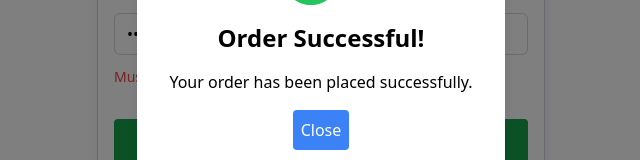
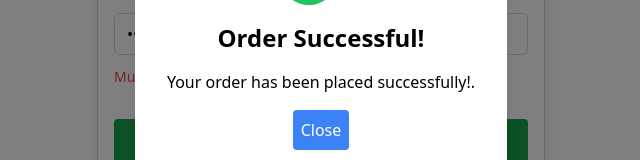
Before and after one commit to Amaljith34/Petfood-E-commerce, a React (Vite) app: page /payment in a window 1280 px wide. Both pictures are taken after typing "Sample", "Sample123" into the empty fields and a click on the button "Submit". Shown: the part 352-512 px from the top of the page, without its empty margins (319-959 px from the left). Built offline with nearby package versions, Linux system fonts and the light colour scheme; no server answers; data requests are answered from the project's data file.

Commit message:
Update Payment.jsx

```diff
--- a/src/payment/Payment.jsx
+++ b/src/payment/Payment.jsx
@@ -124,7 +124,7 @@ const Payment = () => {
           <div className="bg-white p-8 rounded-lg shadow-lg text-center">
             <FaCheckCircle className="text-green-500 text-6xl mb-4 ml-28" />
             <h2 className="text-2xl font-bold mb-4">Order Successful!</h2>
-            <p>Your order has been placed successfully.</p>
+            <p>Your order has been placed successfully!.</p>
             <button
               onClick={() => {
                 setIsModalOpen(false);
```
